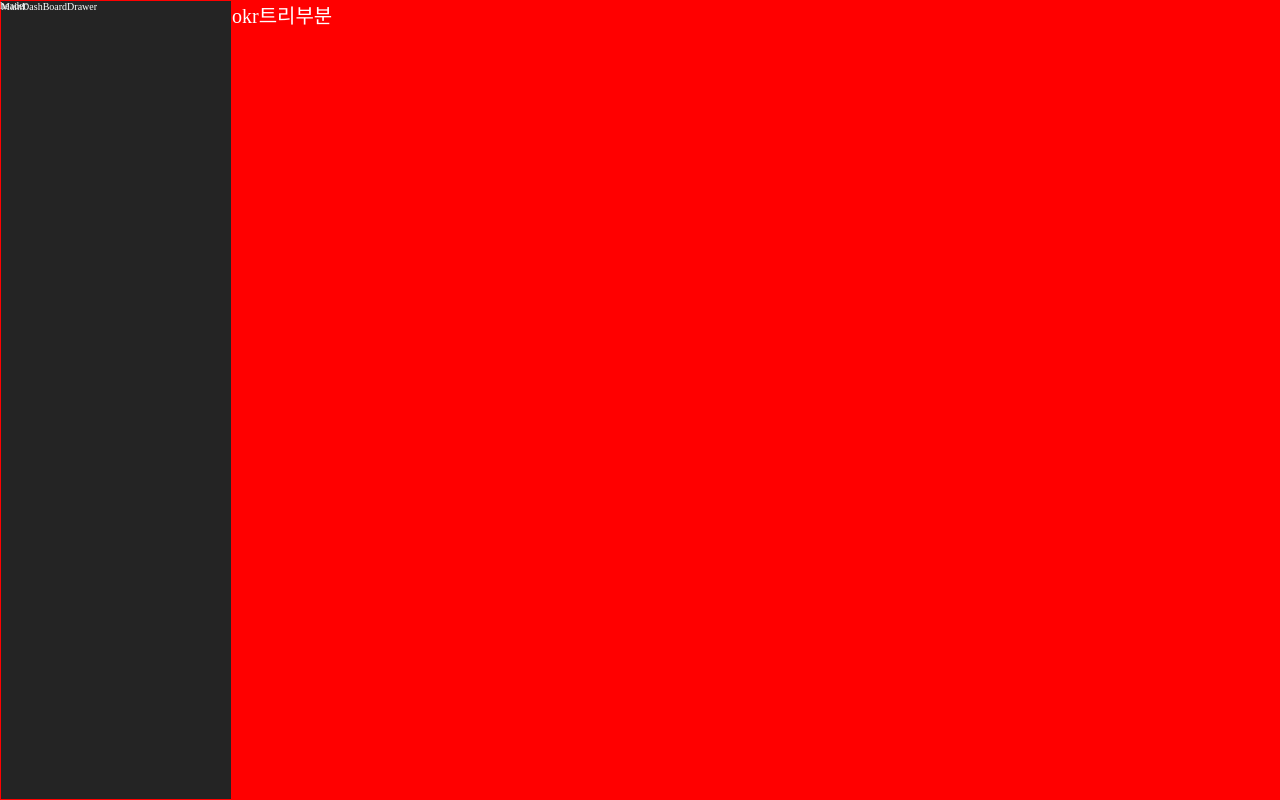
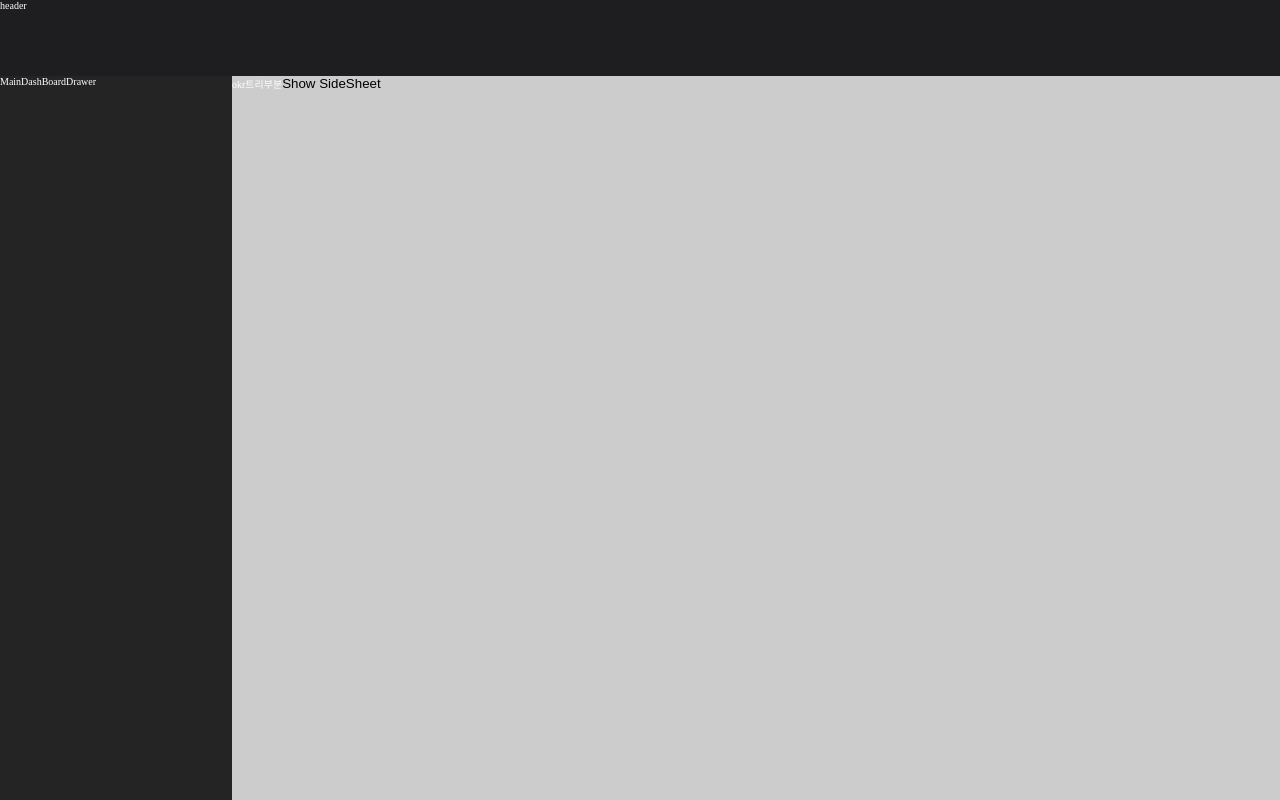
Before and after one commit to MOONSHOT-Team/MOONSHOT-CLIENT, a React (Vite) app: page /dashboard in a window 1280 px wide. Built offline with nearby package versions, Linux system fonts and the light colour scheme; a web font is replaced by a local one; what emotion-normalize would draw is missing.

Commit message:
feat: 클릭 시 sidsheet

```diff
--- a/src/MainDashBoard/components/mainDashBoardDrawer/MainDashBoardDrawer.tsx
+++ b/src/MainDashBoard/components/mainDashBoardDrawer/MainDashBoardDrawer.tsx
@@ -11,5 +11,4 @@ const StContainer = styled.aside`
   min-width: 23.2rem;
   height: 100%;
   background-color: ${({ theme }) => theme.colors.gray_600};
-  border: 1px solid red;
 `;
--- a/src/MainDashBoard/components/sideSheet/SideSheet.tsx
+++ b/src/MainDashBoard/components/sideSheet/SideSheet.tsx
@@ -1,19 +1,48 @@
+import { keyframes } from '@emotion/react';
 import styled from '@emotion/styled';
-import React from 'react';
 
-/* main dashboard에서 kr클릭 시 오른쪽에서 나오는 side sheet입니다. */
+interface SideSheetProps {
+  isOpen: boolean;
+  onClose: () => void;
+}
 
-const SideSheet: React.FC = () => {
-  return <StContainer>sidesheet</StContainer>;
+const SideSheet = ({ isOpen, onClose }: SideSheetProps) => {
+  return (
+    <StParent>
+      <StContainer $isOpen={isOpen}>
+        sidesheet
+        <button onClick={onClose}>close X</button>
+      </StContainer>
+    </StParent>
+  );
 };
 
 export default SideSheet;
 
-const StContainer = styled.aside`
+const StParent = styled.section`
+  position: absolute;
+  top: 0;
+  left: 0;
+  width: 100%;
+  height: 100%;
+  background-color: rgb(0 0 0 / 50%);
+`;
+
+const StContainer = styled.aside<{ $isOpen: boolean }>`
   position: fixed;
   top: 0;
   right: 0;
   width: 34.2rem;
   height: 100%;
   background-color: ${({ theme }) => theme.colors.gray_600};
+  transform: translateX(${({ $isOpen }) => ($isOpen ? '0' : '100%')});
+  animation: ${({ $isOpen }) => ($isOpen ? slideIn : 'none')} 0.3s forwards;
 `;
+const slideIn = keyframes`
+  from {
+    transform: translateX(100%);
+  }
+  to {
+    transform: translateX(0);
+  }
+`;
--- a/src/MainDashBoard/index.tsx
+++ b/src/MainDashBoard/index.tsx
@@ -1,31 +1,51 @@
+/* eslint-disable react/prop-types */
 import { css } from '@emotion/react';
 import { useState } from 'react';
 
 import MainDashBoardDrawer from './components/mainDashBoardDrawer/MainDashBoardDrawer';
 import SideSheet from './components/sideSheet/SideSheet';
 
+interface MainDashboardOKRTreeProps {
+  onShowSideSheet: () => void;
+}
+
+const MainDashboardOKRTree = ({ onShowSideSheet }: MainDashboardOKRTreeProps) => {
+  return (
+    <article css={{ flex: '1', backgroundColor: '#ccc' }}>
+      okr트리부분
+      <button onClick={onShowSideSheet}>Show SideSheet</button>
+    </article>
+  );
+};
+
 const MainDashBoard = () => {
-  const [showSideSheet] = useState<boolean>(false);
+  const [showSideSheet, setShowSideSheet] = useState<boolean>(false);
+
+  const handleShowSideSheet = () => {
+    setShowSideSheet(true);
+  };
+
+  const handleCloseSideSheet = () => {
+    setShowSideSheet(false);
+  };
+
   return (
     <>
-      <section css={mainDashboardStyle(showSideSheet)}>
+      <section css={mainDashboardStyle}>
         <MainDashBoardDrawer />
-        <article css={{ width: '100%', height: '100%', fontSize: '20px', backgroundColor: 'red' }}>
-          okr트리부분
-        </article>
+        <MainDashboardOKRTree onShowSideSheet={handleShowSideSheet} />
       </section>
 
-      {showSideSheet && <SideSheet />}
+      {showSideSheet && <SideSheet isOpen={showSideSheet} onClose={handleCloseSideSheet} />}
     </>
   );
 };
 
 export default MainDashBoard;
 
-const mainDashboardStyle = (showShideSheet: boolean) => css`
-  /* position: absolute; */
+const mainDashboardStyle = css`
   display: flex;
   width: 100vw;
   height: 100vh;
-  opacity: ${showShideSheet ? 0.5 : 1};
+  padding-top: 7.6rem;
 `;
```
